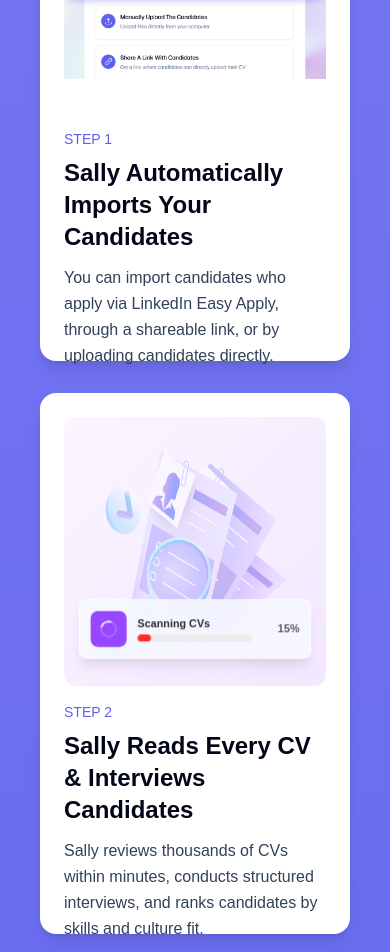
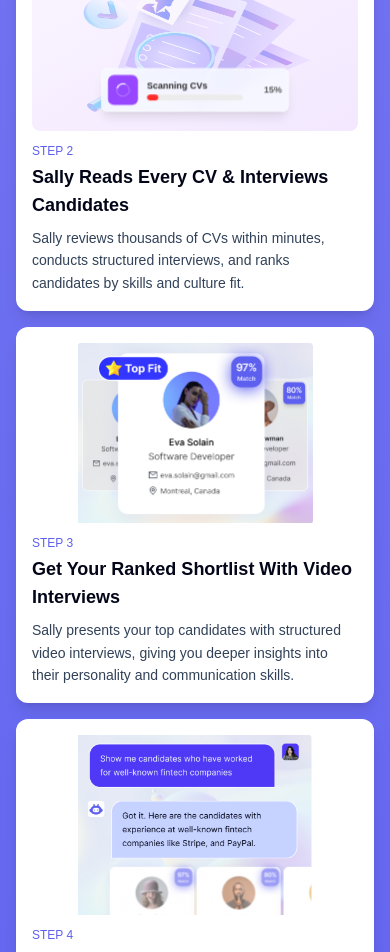
Before and after one commit to LaibaAtiq234/vettionewtool, a Next.js app: page / in a window 390 px wide. Shown: the part 4300-5252 px from the top of the page. Built offline with nearby package versions, Linux system fonts and the light colour scheme.

Commit message:
making mobile responsived

```diff
--- a/app/components/HowSallyWorks.tsx
+++ b/app/components/HowSallyWorks.tsx
@@ -17,14 +17,14 @@
     return () => clearInterval(interval)
   }, [])
   return (
-    <section className="w-full py-20 bg-gradient-to-b from-[#7879f1] to-[#5d5fef]">
-      <div className="max-w-7xl mx-auto px-10">
+    <section className="w-full py-12 md:py-16 lg:py-20 bg-gradient-to-b from-[#7879f1] to-[#5d5fef]">
+      <div className="max-w-7xl mx-auto px-4 sm:px-6 md:px-8 lg:px-10">
         {/* Header Section */}
-        <div className="flex flex-col items-center justify-center gap-6 mb-16">
-          <h1 className="text-6xl font-bold text-white capitalize">
+        <div className="flex flex-col items-center justify-center gap-4 md:gap-6 mb-8 md:mb-12 lg:mb-16">
+          <h1 className="text-3xl sm:text-4xl md:text-5xl lg:text-6xl font-bold text-white capitalize text-center">
             How Sally Hires Candidates
           </h1>
-          <p className="text-xl font-normal text-white text-center max-w-4xl leading-relaxed">
+          <p className="text-base sm:text-lg md:text-xl font-normal text-white text-center max-w-4xl leading-relaxed px-4">
             Sally handles the entire hiring process, from CV screening to structured interviews and
             candidate ranking. She delivers a clear, AI-backed shortlist so you can save time,
             reduce bias, and hire with confidence.
@@ -32,10 +32,10 @@
         </div>
 
         {/* Step Cards Grid - First Row (2 cards centered) */}
-        <div className="grid grid-cols-1 lg:grid-cols-2 gap-8 mb-8 lg:max-w-[800px] lg:mx-auto">
+        <div className="grid grid-cols-1 sm:grid-cols-2 lg:grid-cols-2 gap-4 md:gap-6 lg:gap-8 mb-4 md:mb-6 lg:mb-8 lg:max-w-[800px] lg:mx-auto">
           {/* Step 1 Card */}
-          <div className="bg-white rounded-2xl p-6 shadow-lg h-[541px] flex flex-col">
-            <div className="h-[269px] rounded-xl mb-4 flex items-center justify-center overflow-hidden flex-shrink-0 relative">
+          <div className="bg-white rounded-xl md:rounded-2xl p-4 md:p-5 lg:p-6 shadow-lg h-auto sm:h-[450px] md:h-[500px] lg:h-[541px] flex flex-col">
+            <div className="h-[180px] sm:h-[200px] md:h-[240px] lg:h-[269px] rounded-lg md:rounded-xl mb-3 md:mb-4 flex items-center justify-center overflow-hidden flex-shrink-0 relative">
               <div
                 className="absolute inset-0 rounded-xl"
                 style={{
@@ -47,19 +47,19 @@
               />
             </div>
             <div className="flex flex-col flex-grow">
-              <div className="text-sm font-medium text-[#5d5fef] mb-2">STEP 1</div>
-              <h3 className="text-2xl font-bold text-[#020618] mb-3 capitalize">
+              <div className="text-xs md:text-sm font-medium text-[#5d5fef] mb-1 md:mb-2">STEP 1</div>
+              <h3 className="text-lg sm:text-xl md:text-2xl font-bold text-[#020618] mb-2 md:mb-3 capitalize">
                 Sally Automatically imports your candidates
               </h3>
-              <p className="text-base text-[#314158] leading-relaxed">
+              <p className="text-sm md:text-base text-[#314158] leading-relaxed">
                 You can import candidates who apply via LinkedIn Easy Apply, through a shareable link, or by uploading candidates directly.
               </p>
             </div>
           </div>
 
           {/* Step 2 Card */}
-          <div className="bg-white rounded-2xl p-6 shadow-lg h-[541px] flex flex-col">
-            <div className="h-[269px] rounded-xl mb-4 flex items-center justify-center overflow-hidden relative flex-shrink-0 bg-gradient-to-br from-purple-50 to-purple-100">
+          <div className="bg-white rounded-xl md:rounded-2xl p-4 md:p-5 lg:p-6 shadow-lg h-auto sm:h-[450px] md:h-[500px] lg:h-[541px] flex flex-col">
+            <div className="h-[180px] sm:h-[200px] md:h-[240px] lg:h-[269px] rounded-lg md:rounded-xl mb-3 md:mb-4 flex items-center justify-center overflow-hidden relative flex-shrink-0 bg-gradient-to-br from-purple-50 to-purple-100">
               <div
                 className="absolute inset-0 opacity-40 rounded-xl"
                 style={{
@@ -69,7 +69,7 @@
                   backgroundRepeat: 'no-repeat'
                 }}
               />
-              <div className="absolute bottom-6 left-1/2 transform -translate-x-1/2 bg-[#f6f8ff]/90 backdrop-blur rounded-lg p-3 shadow-lg border border-white z-10 scale-90">
+              <div className="absolute bottom-3 md:bottom-6 left-1/2 transform -translate-x-1/2 bg-[#f6f8ff]/90 backdrop-blur rounded-lg p-2 md:p-3 shadow-lg border border-white z-10 scale-75 sm:scale-80 md:scale-90">
                 <div className="flex items-center gap-3">
                   <div className="w-10 h-10 bg-[#9747ff] rounded-lg flex items-center justify-center flex-shrink-0">
                     <svg className="animate-spin" width="20" height="20" viewBox="0 0 24 24" fill="none" xmlns="http://www.w3.org/2000/svg">
@@ -93,11 +93,11 @@
               </div>
             </div>
             <div className="flex flex-col flex-grow">
-              <div className="text-sm font-medium text-[#5d5fef] mb-2">STEP 2</div>
-              <h3 className="text-2xl font-bold text-[#020618] mb-3 capitalize">
+              <div className="text-xs md:text-sm font-medium text-[#5d5fef] mb-1 md:mb-2">STEP 2</div>
+              <h3 className="text-lg sm:text-xl md:text-2xl font-bold text-[#020618] mb-2 md:mb-3 capitalize">
                 Sally Reads every CV & interviews candidates
               </h3>
-              <p className="text-base text-[#314158] leading-relaxed">
+              <p className="text-sm md:text-base text-[#314158] leading-relaxed">
                 Sally reviews thousands of CVs within minutes, conducts structured interviews, and ranks candidates by skills and culture fit.
               </p>
             </div>
@@ -105,10 +105,10 @@
         </div>
 
         {/* Step Cards Grid - Second Row (3 cards) */}
-        <div className="grid grid-cols-1 lg:grid-cols-3 gap-8">
+        <div className="grid grid-cols-1 sm:grid-cols-2 lg:grid-cols-3 gap-4 md:gap-6 lg:gap-8">
           {/* Step 3 Card */}
-          <div className="bg-white rounded-2xl p-6 shadow-lg h-[541px] flex flex-col">
-            <div className="h-[269px] rounded-xl mb-4 flex items-center justify-center overflow-hidden flex-shrink-0 relative">
+          <div className="bg-white rounded-xl md:rounded-2xl p-4 md:p-5 lg:p-6 shadow-lg h-auto sm:h-[450px] md:h-[500px] lg:h-[541px] flex flex-col">
+            <div className="h-[180px] sm:h-[200px] md:h-[240px] lg:h-[269px] rounded-lg md:rounded-xl mb-3 md:mb-4 flex items-center justify-center overflow-hidden flex-shrink-0 relative">
               <div
                 className="absolute inset-0 rounded-xl"
                 style={{
@@ -120,19 +120,19 @@
               />
             </div>
             <div className="flex flex-col flex-grow">
-              <div className="text-sm font-medium text-[#5d5fef] mb-2">STEP 3</div>
-              <h3 className="text-2xl font-bold text-[#020618] mb-3 capitalize">
+              <div className="text-xs md:text-sm font-medium text-[#5d5fef] mb-1 md:mb-2">STEP 3</div>
+              <h3 className="text-lg sm:text-xl md:text-2xl font-bold text-[#020618] mb-2 md:mb-3 capitalize">
                 Get Your Ranked Shortlist With Video Interviews
               </h3>
-              <p className="text-base text-[#314158] leading-relaxed">
+              <p className="text-sm md:text-base text-[#314158] leading-relaxed">
                 Sally presents your top candidates with structured video interviews, giving you deeper insights into their personality and communication skills.
               </p>
             </div>
           </div>
 
           {/* Step 4 Card */}
-          <div className="bg-white rounded-2xl p-6 shadow-lg h-[541px] flex flex-col">
-            <div className="h-[269px] rounded-xl mb-4 flex items-center justify-center overflow-hidden flex-shrink-0 relative">
+          <div className="bg-white rounded-xl md:rounded-2xl p-4 md:p-5 lg:p-6 shadow-lg h-auto sm:h-[450px] md:h-[500px] lg:h-[541px] flex flex-col">
+            <div className="h-[180px] sm:h-[200px] md:h-[240px] lg:h-[269px] rounded-lg md:rounded-xl mb-3 md:mb-4 flex items-center justify-center overflow-hidden flex-shrink-0 relative">
               <div
                 className="absolute inset-0 rounded-xl"
                 style={{
@@ -144,19 +144,19 @@
               />
             </div>
             <div className="flex flex-col flex-grow">
-              <div className="text-sm font-medium text-[#5d5fef] mb-2">STEP 4</div>
-              <h3 className="text-2xl font-bold text-[#020618] mb-3 capitalize">
+              <div className="text-xs md:text-sm font-medium text-[#5d5fef] mb-1 md:mb-2">STEP 4</div>
+              <h3 className="text-lg sm:text-xl md:text-2xl font-bold text-[#020618] mb-2 md:mb-3 capitalize">
                 Chat With Sally To Refine Your Shortlist
               </h3>
-              <p className="text-base text-[#314158] leading-relaxed">
+              <p className="text-sm md:text-base text-[#314158] leading-relaxed">
                 Ask Sally anything about your candidates. She knows their skills, experience, and how they match your requirements.
               </p>
             </div>
           </div>
 
           {/* Step 5 Card */}
-          <div className="bg-white rounded-2xl p-6 shadow-lg h-[541px] flex flex-col">
-            <div className="h-[269px] rounded-xl mb-4 flex items-center justify-center overflow-hidden flex-shrink-0 relative">
+          <div className="bg-white rounded-xl md:rounded-2xl p-4 md:p-5 lg:p-6 shadow-lg h-auto sm:h-[450px] md:h-[500px] lg:h-[541px] flex flex-col sm:col-span-2 lg:col-span-1">
+            <div className="h-[180px] sm:h-[200px] md:h-[240px] lg:h-[269px] rounded-lg md:rounded-xl mb-3 md:mb-4 flex items-center justify-center overflow-hidden flex-shrink-0 relative">
               <div
                 className="absolute inset-0 rounded-xl"
                 style={{
@@ -168,11 +168,11 @@
               />
             </div>
             <div className="flex flex-col flex-grow">
-              <div className="text-sm font-medium text-[#5d5fef] mb-2">STEP 5</div>
-              <h3 className="text-2xl font-bold text-[#020618] mb-3 capitalize">
+              <div className="text-xs md:text-sm font-medium text-[#5d5fef] mb-1 md:mb-2">STEP 5</div>
+              <h3 className="text-lg sm:text-xl md:text-2xl font-bold text-[#020618] mb-2 md:mb-3 capitalize">
                 Make Your Final Decision With Confidence
               </h3>
-              <p className="text-base text-[#314158] leading-relaxed">
+              <p className="text-sm md:text-base text-[#314158] leading-relaxed">
                 Review Sally's comprehensive analysis, compare top candidates side-by-side, and make your hiring decision with complete confidence.
               </p>
             </div>
@@ -180,23 +180,23 @@
         </div>
 
         {/* CTA Section */}
-        <div className="flex flex-col items-center gap-4 mt-12">
-          <div className="flex items-center gap-3">
-            <button className="bg-white text-[#5d5fef] px-6 py-3 rounded-lg font-medium text-sm hover:bg-gray-100 transition-colors">
+        <div className="flex flex-col items-center gap-3 md:gap-4 mt-8 md:mt-10 lg:mt-12">
+          <div className="flex flex-col sm:flex-row gap-2 sm:gap-3">
+            <button className="bg-white text-[#5d5fef] px-4 sm:px-5 md:px-6 py-2.5 md:py-3 rounded-lg font-medium text-xs sm:text-sm hover:bg-gray-100 transition-colors">
               Get Started For Free
             </button>
-            <button className="bg-white/10 backdrop-blur border border-white/20 text-white px-6 py-3 rounded-lg font-medium text-sm hover:bg-white/20 transition-colors flex items-center gap-2">
-              <Image src="/assets/Images/MartechLandingPage/play.svg" alt="Play" width={20} height={20} className="brightness-0 invert" />
+            <button className="bg-white/10 backdrop-blur border border-white/20 text-white px-4 sm:px-5 md:px-6 py-2.5 md:py-3 rounded-lg font-medium text-xs sm:text-sm hover:bg-white/20 transition-colors flex items-center justify-center gap-2">
+              <Image src="/assets/Images/MartechLandingPage/play.svg" alt="Play" width={16} height={16} className="brightness-0 invert w-4 h-4" />
               Book a Demo
             </button>
           </div>
-          <div className="flex items-center gap-6 text-sm text-white/90">
-            <div className="flex items-center gap-2">
-              <Image src="/assets/Images/MartechLandingPage/check-circle-one.svg" alt="Check" width={20} height={20} className="brightness-0 invert" />
+          <div className="flex flex-col sm:flex-row gap-3 sm:gap-6 text-xs sm:text-sm text-white/90">
+            <div className="flex items-center gap-2 justify-center">
+              <Image src="/assets/Images/MartechLandingPage/check-circle-one.svg" alt="Check" width={16} height={16} className="brightness-0 invert w-4 h-4 sm:w-5 sm:h-5" />
               <span>No credit card required</span>
             </div>
-            <div className="flex items-center gap-2">
-              <Image src="/assets/Images/MartechLandingPage/mingcute_time-line.svg" alt="Time" width={20} height={20} className="brightness-0 invert" />
+            <div className="flex items-center gap-2 justify-center">
+              <Image src="/assets/Images/MartechLandingPage/mingcute_time-line.svg" alt="Time" width={16} height={16} className="brightness-0 invert w-4 h-4 sm:w-5 sm:h-5" />
               <span>Setup in under 5 minutes</span>
             </div>
           </div>
```
